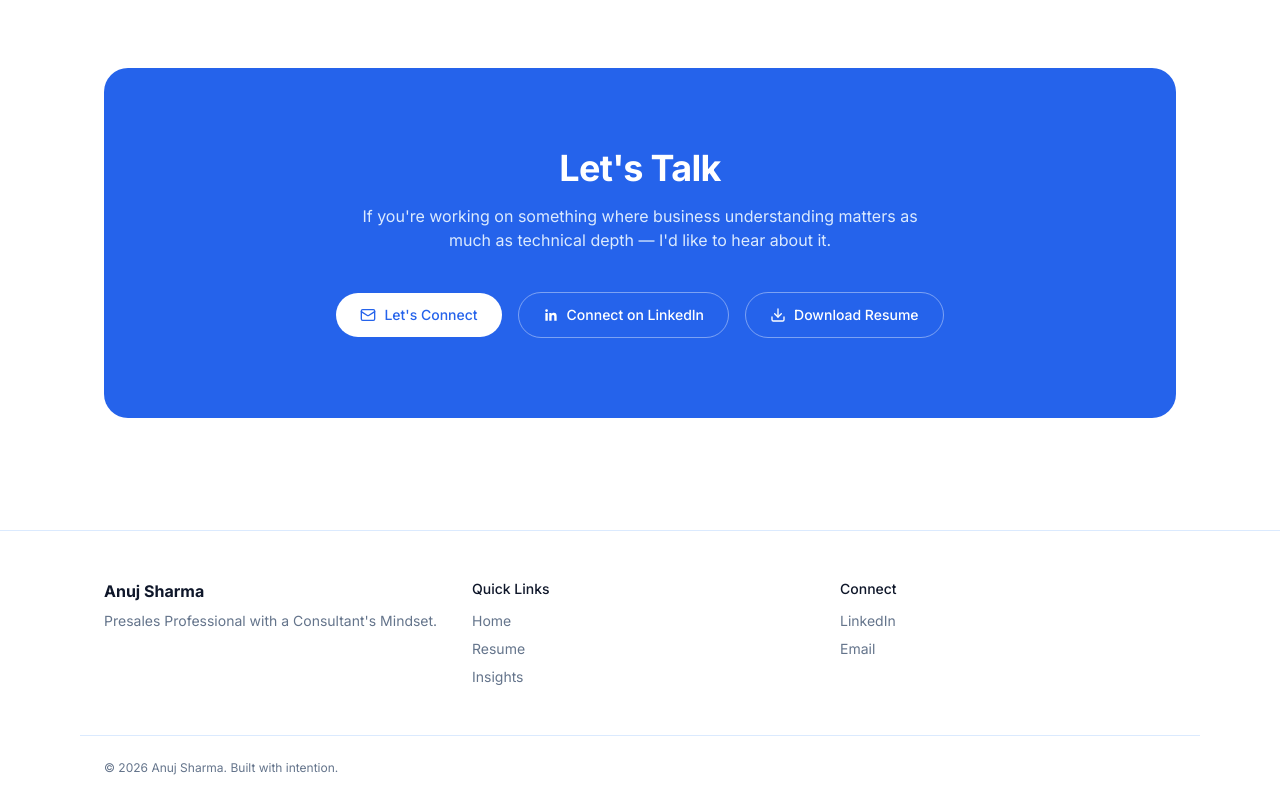
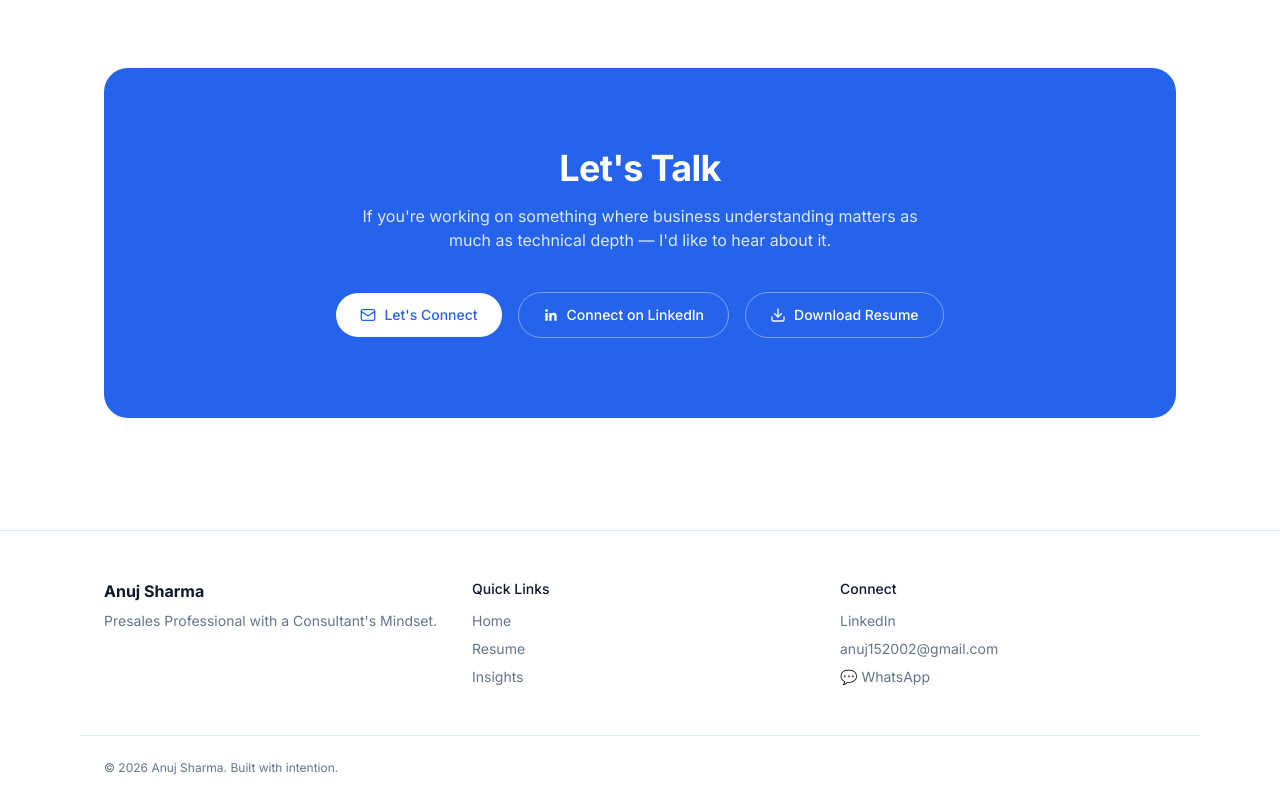
Before and after one commit to anujs015/Anuj-website, a Next.js app: page / in a window 1280 px wide. Shown: the part 9214-10014 px from the top of the page. Built offline with nearby package versions, Linux system fonts and the light colour scheme; a web font is replaced by a local one.

Commit message:
Update Footer.tsx

```diff
--- a/components/Footer.tsx
+++ b/components/Footer.tsx
@@ -45,14 +45,27 @@ export default function Footer() {
                 LinkedIn
               </a>
             </li>
+
             <li>
               <a
                 href="mailto:anuj152002@gmail.com"
                 className="hover:text-primary transition-colors"
               >
-                Email
+                anuj152002@gmail.com
               </a>
             </li>
+
+            <li>
+      <a
+        href="https://wa.me/919039666979?text=Hi%20Anuj,%20I%20came%20across%20your%20website%20and%20wanted%20to%20connect."
+        target="_blank"
+        rel="noopener noreferrer"
+        className="hover:text-primary transition-colors"
+      >
+        💬 WhatsApp
+      </a>
+    </li>
+
           </ul>
         </div>
       </div>
```
